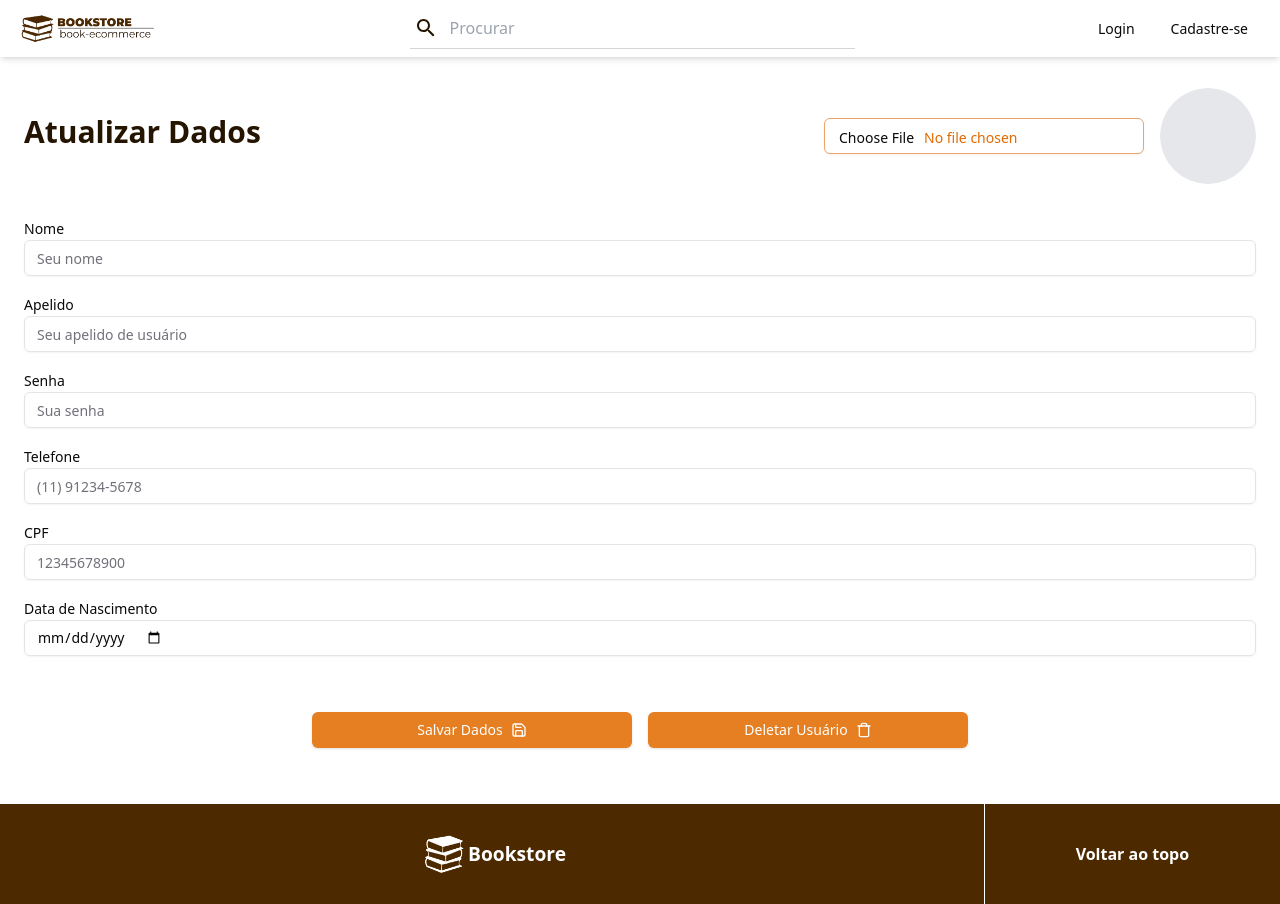
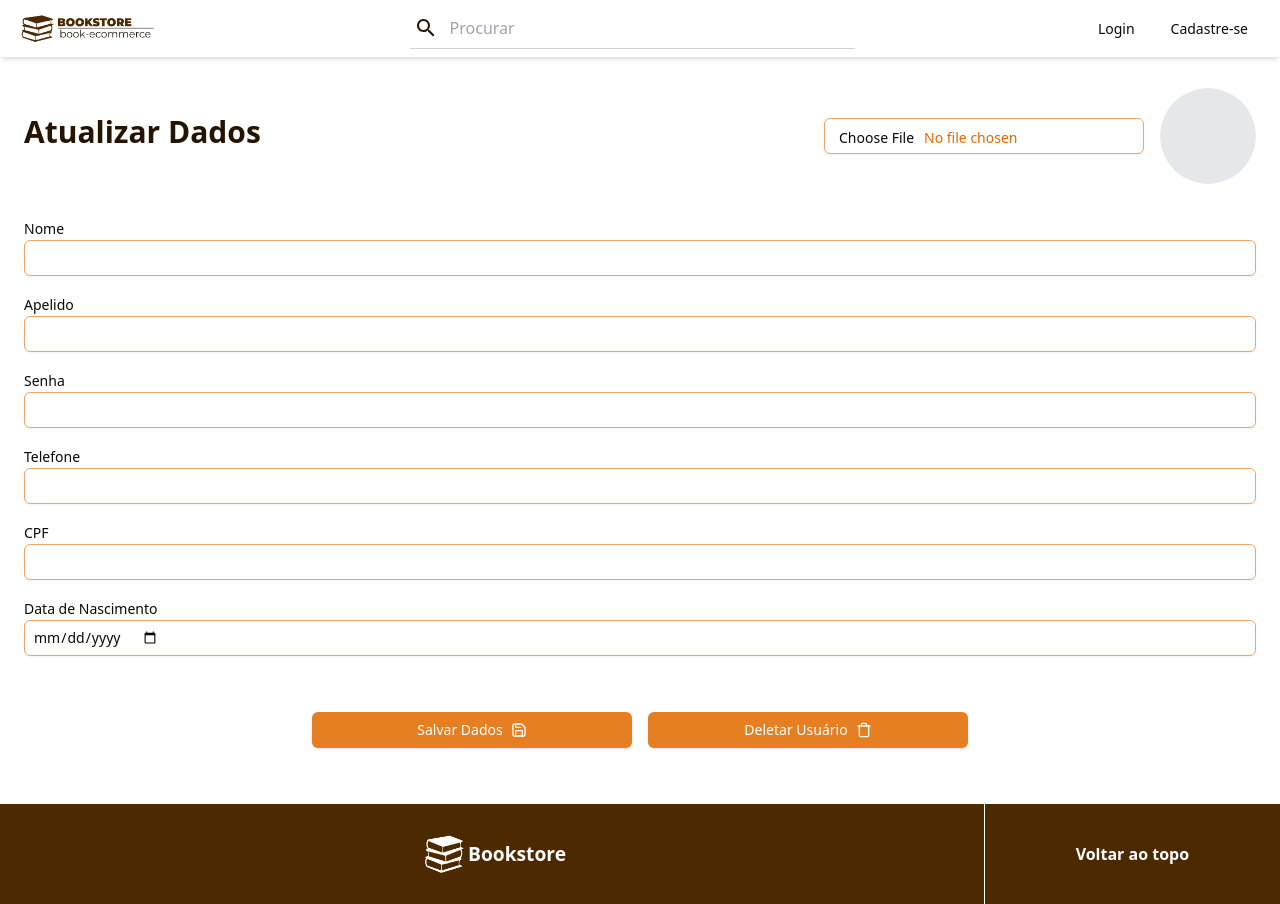
Before and after one commit to douglasmeneses/book-commerce, a Next.js app in the folder frontend/: page /profile/update in a window 1280 px wide. Built offline with nearby package versions, Linux system fonts and the light colour scheme.

Commit message:
BOOK-167

```diff
--- a/frontend/src/app/profile/update/page.tsx
+++ b/frontend/src/app/profile/update/page.tsx
@@ -1,20 +1,20 @@
 "use client";
 
-import { useForm } from "react-hook-form";
+import { useState, useEffect, ChangeEvent, FormEvent } from "react";
+import { useRouter } from "next/navigation";
 import { z } from "zod";
-import { zodResolver } from "@hookform/resolvers/zod";
 import { Input } from "@/components/ui/input";
 import { Label } from "@/components/ui/label";
 import { Button } from "@/components/ui/button";
-import { useToast } from "@/hooks/use-toast";
-import { useRouter } from "next/navigation";
-import { updateUserProfile } from "@/services/userServices";
 import { Avatar, AvatarFallback, AvatarImage } from "@/components/ui/avatar";
+import { Save } from "lucide-react";
+import { toast } from "sonner";
+
 import DeleteUserButton from "@/components/DeleteUserButton";
-import { Save } from "lucide-react";
-import { useEffect, useState } from "react";
+import { getUserByUuid, updateUserProfile } from "@/services/userServices";
 import { getUserInLocalStorageItem } from "@/utils/localStorageUtils";
 
+// Schema de validação
 const profileUpdateSchema = z.object({
   name: z.string().min(3, "O nome deve ter pelo menos 3 caracteres").optional(),
   username: z
@@ -24,10 +24,7 @@ const profileUpdateSchema = z.object({
   password: z.string().optional(),
   phone: z
     .string()
-    .regex(
-      /^\(?\d{2}\)?\s?\d{4,5}-?\d{4}$/,
-      "O telefone deve estar no formato (11) 91234-5678"
-    )
+    .regex(/^\(?\d{2}\)?\s?\d{4,5}-?\d{4}$/, "Telefone inválido")
     .optional(),
   cpf: z
     .string()
@@ -44,9 +41,19 @@ const profileUpdateSchema = z.object({
 type ProfileUpdateForm = z.infer<typeof profileUpdateSchema>;
 
 export default function ProfileUpdatePage() {
-  const { toast } = useToast();
   const router = useRouter();
-  const [user_uuid, setUserUuid] = useState<string>("");
+  const [userUuid, setUserUuid] = useState("");
+  const [formData, setFormData] = useState<ProfileUpdateForm>({
+    name: "",
+    username: "",
+    password: "",
+    phone: "",
+    cpf: "",
+    birthDate: "",
+    avatar: undefined,
+  });
+
+  const [errors, setErrors] = useState<Record<string, string>>({});
 
   useEffect(() => {
     const storedUser = getUserInLocalStorageItem();
@@ -54,43 +61,63 @@ export default function ProfileUpdatePage() {
     setUserUuid(parsedUser?.uuid || "");
   }, []);
 
-  const form = useForm<ProfileUpdateForm>({
-    resolver: zodResolver(profileUpdateSchema),
-    defaultValues: {
-      name: "",
-      username: "",
-      phone: "",
-      cpf: "",
-      birthDate: "",
-      avatar: undefined,
-    },
-  });
+  useEffect(() => {
+    const fetchUser = async () => {
+      if (!userUuid) return;
 
-  const handleSubmit = async (data: ProfileUpdateForm) => {
+      try {
+        const response = await getUserByUuid(userUuid);
+        const user = response.user;
+        setFormData((prev) => ({
+          ...prev,
+          name: user.name || "",
+          username: user.username || "",
+          phone: user.phone || "",
+          cpf: user.cpf || "",
+          birthDate: user.birth_date?.split("T")[0] || "",
+        }));
+      } catch {
+        toast.error("Erro ao carregar os dados do usuário.");
+      }
+    };
+
+    fetchUser();
+  }, [userUuid]);
+
+  const handleChange = (e: ChangeEvent<HTMLInputElement>) => {
+    const { id, value, files } = e.target;
+    setFormData((prev) => ({
+      ...prev,
+      [id]: files ? files[0] : value,
+    }));
+  };
+
+  const handleSubmit = async (e: FormEvent) => {
+    e.preventDefault();
+    const result = profileUpdateSchema.safeParse(formData);
+
+    if (!result.success) {
+      const zodErrors: Record<string, string> = {};
+      result.error.errors.forEach((err) => {
+        if (err.path[0]) {
+          zodErrors[err.path[0] as string] = err.message;
+        }
+      });
+      setErrors(zodErrors);
+      return;
+    }
+
     try {
-      const formData = new FormData();
-      formData.append("username", data.username || "");
-      formData.append("name", data.name || "");
-      formData.append("password", data.password || "");
-      if (data.avatar) {
-        formData.append("avatar", data.avatar);
-      }
-      formData.append("cpf", data.cpf || "");
-      formData.append("phone", data.phone || "");
-      formData.append("birthDate", data.birthDate || "");
+      const submission = new FormData();
+      Object.entries(formData).forEach(([key, value]) => {
+        if (value) submission.append(key, value as string | Blob);
+      });
 
-      await updateUserProfile(user_uuid, formData);
-      toast({
-        title: "Sucesso",
-        description: "Perfil atualizado com sucesso!",
-      });
+      await updateUserProfile(userUuid, submission);
+      toast.success("Perfil atualizado com sucesso!");
       router.push("/profile");
     } catch (error) {
-      toast({
-        title: "Erro",
-        description: "Não foi possível atualizar o perfil. Tente novamente.",
-        variant: "destructive",
-      });
+      toast.error("Erro ao atualizar o perfil.");
     }
   };
 
@@ -98,118 +125,112 @@ export default function ProfileUpdatePage() {
     <div className="max-w-7xl mx-auto p-6">
       <form
         className="space-y-4"
-        onSubmit={form.handleSubmit(handleSubmit)}
+        onSubmit={handleSubmit}
         encType="multipart/form-data"
       >
-        <div className="flex flex-row justify-between items-center gap-8 mb-4">
+        <div className="flex justify-between items-center gap-8 mb-4">
           <h1 className="text-3xl font-bold mb-6 text-[#241400]">
             Atualizar Dados
           </h1>
+
           <div className="flex items-center gap-4">
             <Input
               id="avatar"
-              className="border border-[#E16A0099] rounded-md p-2 mb-4 w-80 text-[#E16A00]"
               type="file"
               accept="image/*"
-              {...form.register("avatar")}
+              onChange={handleChange}
+              className="border border-[#E16A0099] rounded-md p-2 mb-4 w-80 text-[#E16A00]"
             />
-            {form.formState.errors.avatar && (
-              <p className="text-red-500 text-sm">
-                {typeof form.formState.errors.avatar.message === "string"
-                  ? form.formState.errors.avatar.message
-                  : "Erro no campo avatar"}
-              </p>
+            {errors.avatar && (
+              <p className="text-red-500 text-sm">{errors.avatar}</p>
             )}
+
             <Avatar className="w-24 h-24 mb-4">
               <AvatarImage alt="Avatar" />
               <AvatarFallback className="bg-gray-200 text-gray-500">
-                {form.watch("name")?.charAt(0).toUpperCase()}
+                {formData.name?.charAt(0).toUpperCase()}
               </AvatarFallback>
             </Avatar>
           </div>
         </div>
-
         <div>
           <Label htmlFor="name">Nome</Label>
-          <Input id="name" placeholder="Seu nome" {...form.register("name")} />
-          {form.formState.errors.name && (
-            <p className="text-red-500 text-sm">
-              {form.formState.errors.name.message}
-            </p>
-          )}
-        </div>
+          <Input
+            id="name"
+            type="text"
+            value={formData.name}
+            onChange={handleChange}
+            className="border border-[#E16A0099] rounded-md p-2 mb-4"
+          />
+          {errors.name && <p className="text-red-500 text-sm">{errors.name}</p>}
 
-        <div>
           <Label htmlFor="username">Apelido</Label>
           <Input
             id="username"
-            placeholder="Seu apelido de usuário"
-            {...form.register("username")}
+            type="text"
+            value={formData.username}
+            onChange={handleChange}
+            className="border border-[#E16A0099] rounded-md p-2 mb-4"
           />
-          {form.formState.errors.username && (
-            <p className="text-red-500 text-sm">
-              {form.formState.errors.username.message}
-            </p>
+          {errors.username && (
+            <p className="text-red-500 text-sm">{errors.username}</p>
           )}
-        </div>
 
-        <div>
           <Label htmlFor="password">Senha</Label>
           <Input
             id="password"
             type="password"
-            placeholder="Sua senha"
-            {...form.register("password")}
+            value={formData.password}
+            onChange={handleChange}
+            className="border border-[#E16A0099] rounded-md p-2 mb-4"
           />
-          {form.formState.errors.password && (
-            <p className="text-red-500 text-sm">
-              {form.formState.errors.password.message}
-            </p>
+          {errors.password && (
+            <p className="text-red-500 text-sm">{errors.password}</p>
+          )}
+
+          <Label htmlFor="phone">Telefone</Label>
+          <Input
+            id="phone"
+            type="text"
+            value={formData.phone}
+            onChange={handleChange}
+            className="border border-[#E16A0099] rounded-md p-2 mb-4"
+          />
+          {errors.phone && (
+            <p className="text-red-500 text-sm">{errors.phone}</p>
+          )}
+
+          <Label htmlFor="cpf">CPF</Label>
+          <Input
+            id="cpf"
+            type="text"
+            value={formData.cpf}
+            onChange={handleChange}
+            className="border border-[#E16A0099] rounded-md p-2 mb-4"
+          />
+          {errors.cpf && <p className="text-red-500 text-sm">{errors.cpf}</p>}
+
+          <Label htmlFor="birthDate">Data de Nascimento</Label>
+          <Input
+            id="birthDate"
+            type="date"
+            value={formData.birthDate}
+            onChange={handleChange}
+            className="border border-[#E16A0099] rounded-md p-2 mb-4"
+          />
+          {errors.birthDate && (
+            <p className="text-red-500 text-sm">{errors.birthDate}</p>
           )}
         </div>
 
-        <div>
-          <Label htmlFor="phone">Telefone</Label>
-          <Input
-            id="phone"
-            placeholder="(11) 91234-5678"
-            {...form.register("phone")}
-          />
-          {form.formState.errors.phone && (
-            <p className="text-red-500 text-sm">
-              {form.formState.errors.phone.message}
-            </p>
-          )}
-        </div>
-
-        <div>
-          <Label htmlFor="cpf">CPF</Label>
-          <Input id="cpf" placeholder="12345678900" {...form.register("cpf")} />
-          {form.formState.errors.cpf && (
-            <p className="text-red-500 text-sm">
-              {form.formState.errors.cpf.message}
-            </p>
-          )}
-        </div>
-
-        <div>
-          <Label htmlFor="birthDate">Data de Nascimento</Label>
-          <Input id="birthDate" type="date" {...form.register("birthDate")} />
-          {form.formState.errors.birthDate && (
-            <p className="text-red-500 text-sm">
-              {form.formState.errors.birthDate.message}
-            </p>
-          )}
-        </div>
-        <div className="flex flex-row justify-center items-center gap-4">
+        <div className="flex justify-center items-center gap-4">
           <Button
             type="submit"
             className="w-80 bg-[#e67e22] text-white mt-10 mb-8"
           >
-            Salvar Dados
-            <Save />
+            Salvar Dados <Save />
           </Button>
-          <DeleteUserButton user_uuid={user_uuid} />
+          <DeleteUserButton user_uuid={userUuid} />
         </div>
       </form>
     </div>
--- a/frontend/src/services/userServices.ts
+++ b/frontend/src/services/userServices.ts
@@ -70,6 +70,7 @@ export const updateUserProfile = async (
   user_uuid: string,
   formData: FormData
 ) => {
+  console.log("formData", formData);
   const url = `${API_URL}/${user_uuid}`;
   try {
     return ApiRequest("put", url, formData);
@@ -115,7 +116,6 @@ export const getRecommendations = async (user_uuid: string) => {
   try {
     const url = `${API_URL}/recommendations/${user_uuid}`;
     const response = await ApiRequest("get", url);
-    console.log("response", response);
     return response;
   } catch (error) {
     if (axios.isAxiosError(error)) {
@@ -126,3 +126,17 @@ export const getRecommendations = async (user_uuid: string) => {
     throw new Error("Something went wrong to fetch recommendations");
   }
 };
+
+export const getUserByUuid = async (user_uuid: string) => {
+  const url = `${API_URL}/${user_uuid}`;
+  try {
+    return ApiRequest("get", url);
+  } catch (error) {
+    if (axios.isAxiosError(error))
+      throw new Error(
+        error.response?.data?.message || "Error while fetching user"
+      );
+
+    throw new Error("Something went wrong to fetch user");
+  }
+};
```
